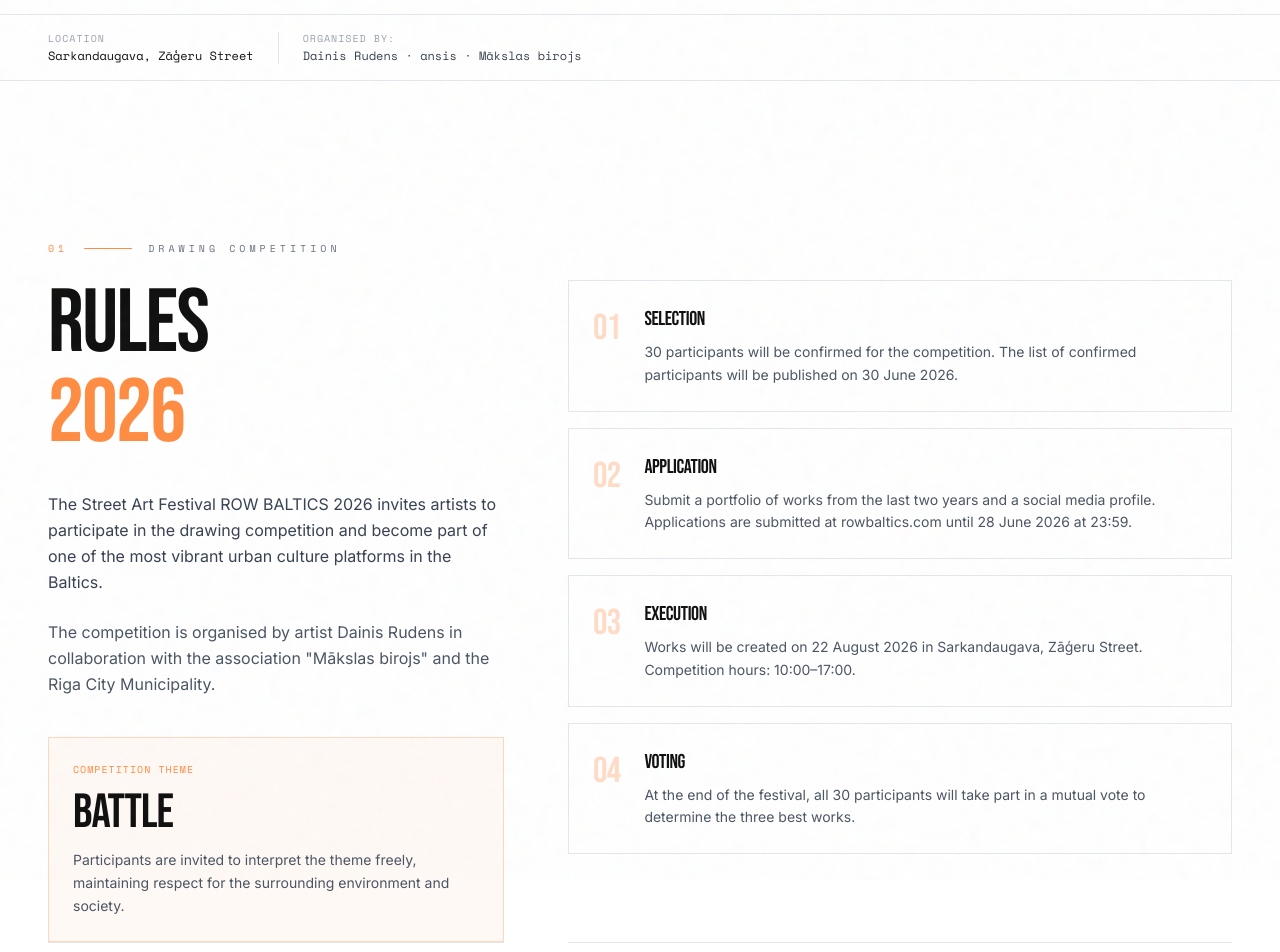
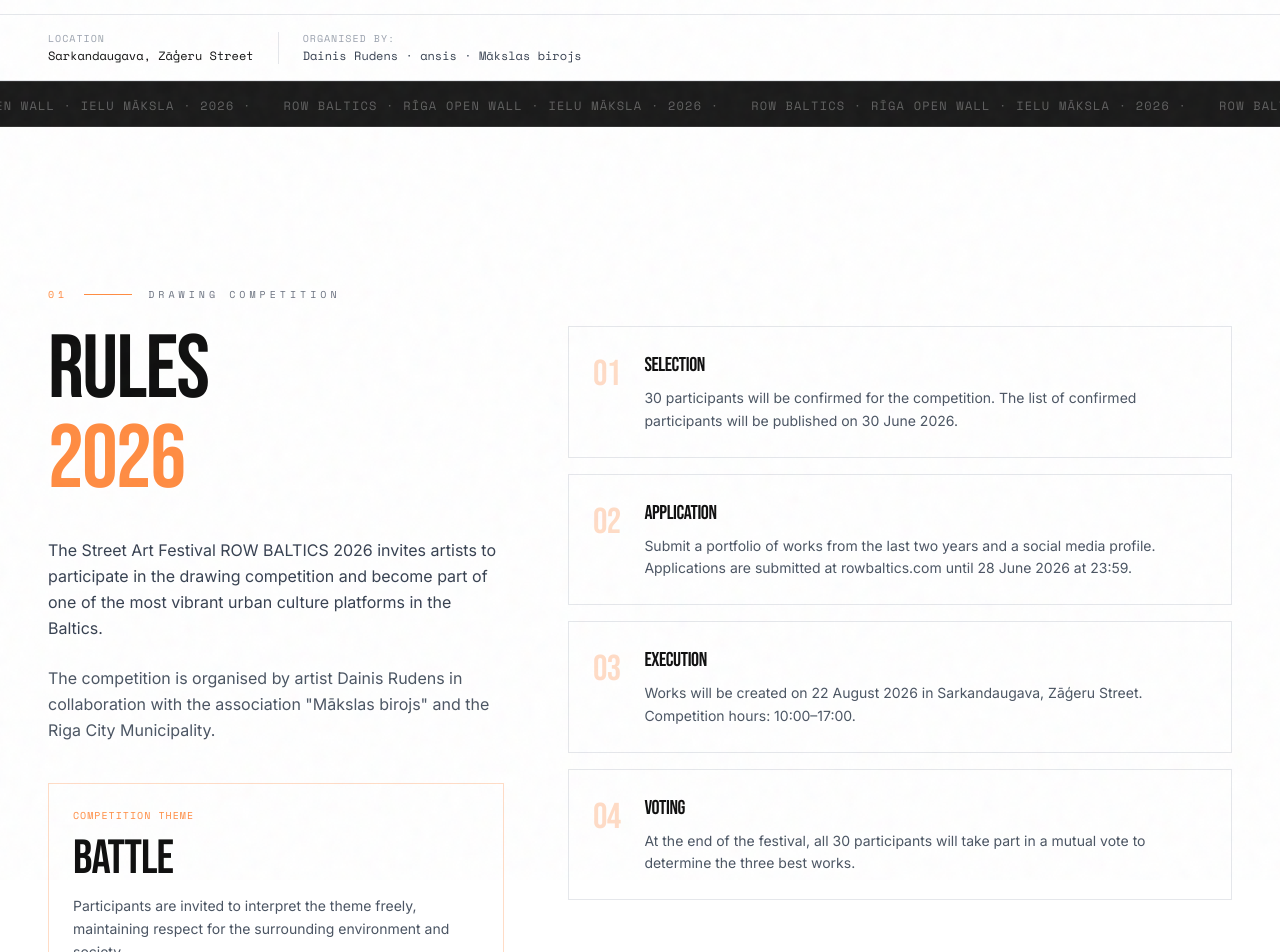
Before and after one commit to vasiljevsvladislavs-dot/rowbaltic, a Next.js app: page /en in a window 1280 px wide. Shown: the part 720-1672 px from the top of the page. Built offline with nearby package versions, Linux system fonts and the light colour scheme.

Commit message:
fix: white bg on theme callout; add MarqueeBar top of competition + top of footer

```diff
--- a/src/components/sections/CompetitionSection.tsx
+++ b/src/components/sections/CompetitionSection.tsx
@@ -1,5 +1,6 @@
 import Image from 'next/image'
 import AnimateIn from '@/components/ui/AnimateIn'
+import MarqueeBar from '@/components/ui/MarqueeBar'
 import type { Dict } from '@/i18n'
 
 interface Props {
@@ -10,7 +11,9 @@ export default function CompetitionSection({ dict }: Props) {
   const c = dict.competition
 
   return (
-    <section id="konkurss" className="section-pad bg-white border-t border-gray-200">
+    <section id="konkurss" className="bg-white border-t border-gray-200">
+      <MarqueeBar text="ROW BALTICS · RĪGA OPEN WALL · IELU MĀKSLA · 2026 · " className="border-b border-gray-200" />
+      <div className="section-pad">
       <div className="max-w-7xl mx-auto px-6 md:px-12">
         {/* Header */}
         <AnimateIn>
@@ -44,7 +47,7 @@ export default function CompetitionSection({ dict }: Props) {
               <p className="text-gray-600 leading-relaxed mb-10">{c.p2}</p>
             </AnimateIn>
             <AnimateIn delay={300}>
-              <div className="border border-acid/30 bg-acid/5 p-6">
+              <div className="border border-acid/30 bg-white p-6">
                 <p className="font-mono text-[10px] uppercase tracking-widest text-acid mb-3">{c.theme_label}</p>
                 <p className="font-display text-5xl text-ink-900 mb-3">{dict.hero.theme_word}</p>
                 <p className="text-gray-600 text-sm leading-relaxed">{c.theme_desc}</p>
@@ -138,6 +141,7 @@ export default function CompetitionSection({ dict }: Props) {
           </div>
         </AnimateIn>
       </div>
+      </div>
     </section>
   )
 }
--- a/src/components/sections/Footer.tsx
+++ b/src/components/sections/Footer.tsx
@@ -1,6 +1,7 @@
 import type { Dict, Lang } from '@/i18n'
 import { languages } from '@/i18n'
 import Link from 'next/link'
+import MarqueeBar from '@/components/ui/MarqueeBar'
 
 interface Props {
   dict: Dict
@@ -12,6 +13,7 @@ export default function Footer({ dict, lang }: Props) {
 
   return (
     <footer className="bg-white border-t border-gray-200">
+      <MarqueeBar text="ROW BALTICS · RĪGA OPEN WALL · IELU MĀKSLA · 2026 · " className="border-b border-gray-200" />
 
       <div className="max-w-7xl mx-auto px-6 md:px-12 py-20">
         <div className="grid grid-cols-1 md:grid-cols-12 gap-12">
```
